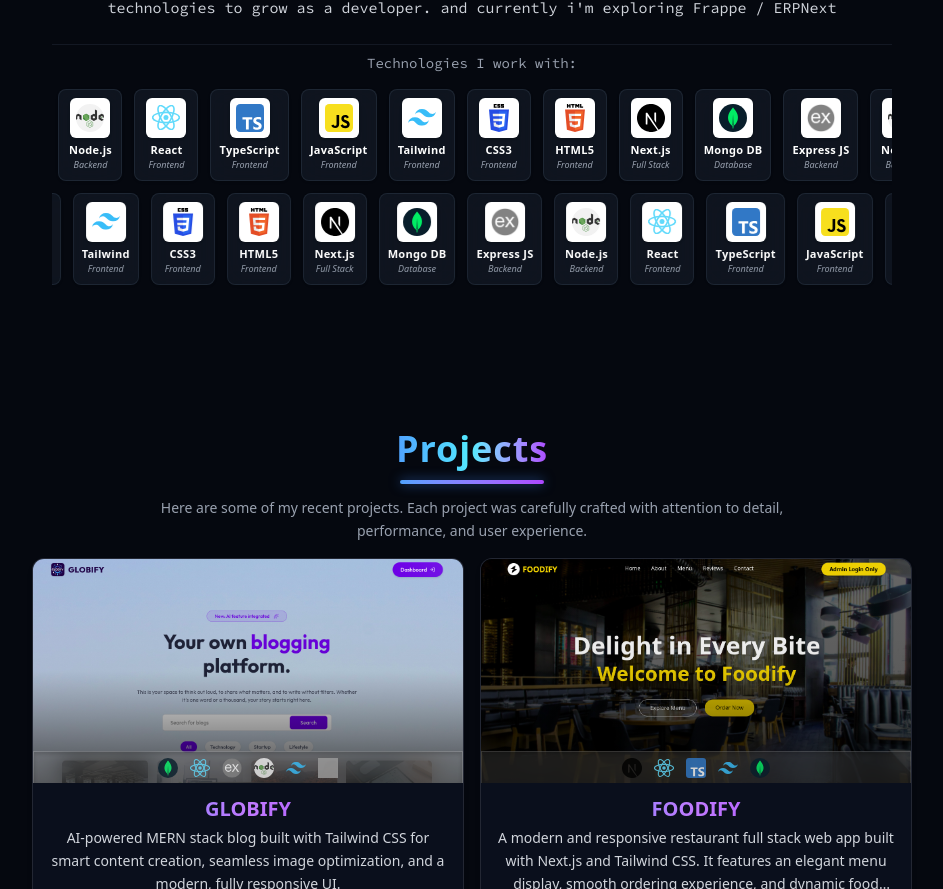
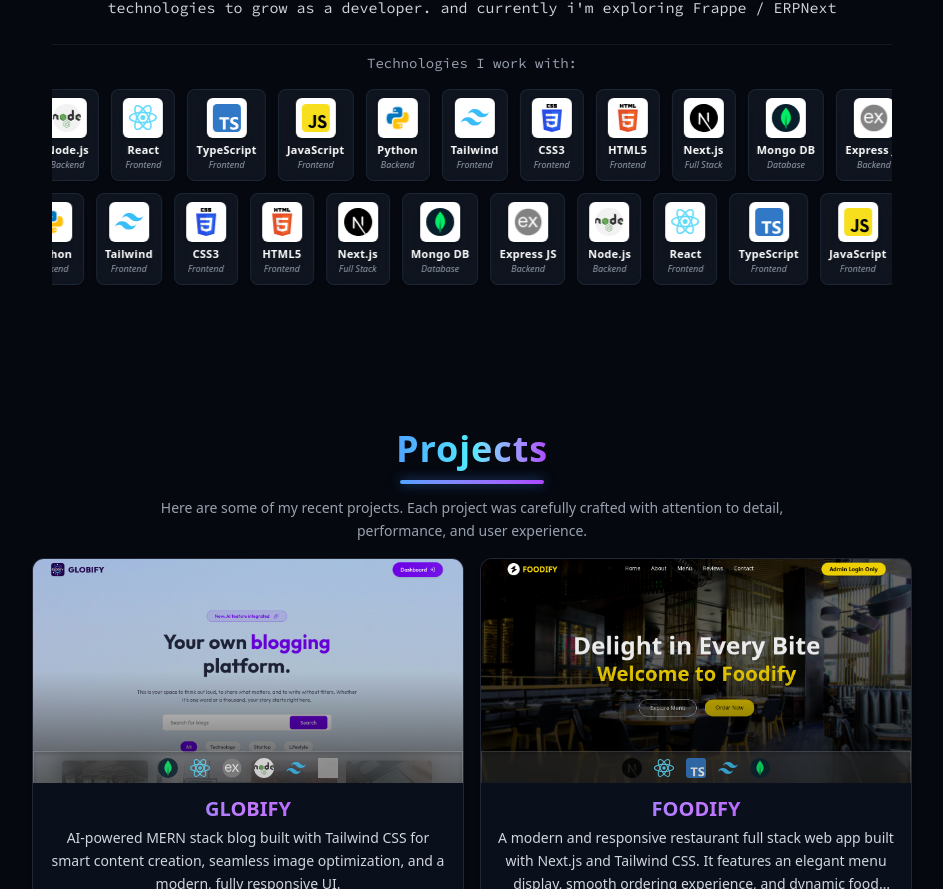
Before and after one commit to wajahat-kamal/Dev-Portfolio, a React (Vite) app: page / in a window 1280 px wide. Shown: the part 974-1863 px from the top of the page, without its empty margins (168-1111 px from the left). Built offline with nearby package versions, Linux system fonts and the light colour scheme; grey boxes are pictures that could not be loaded.

Commit message:
Update Data.js: uncomment Python skill entry to include it in the skills list for backend development.

```diff
--- a/src/assets/Data.js
+++ b/src/assets/Data.js
@@ -95,11 +95,11 @@ export const skills = [
     image: javascriptIcon,
     category: "Frontend",
   },
-  // {
-  //   name: "Python",
-  //   image: pythonIcon,
-  //   category: "Backend"
-  // },
+  {
+    name: "Python",
+    image: pythonIcon,
+    category: "Backend"
+  },
   {
     name: "Tailwind",
     image: tailwindcssIcon,
```
